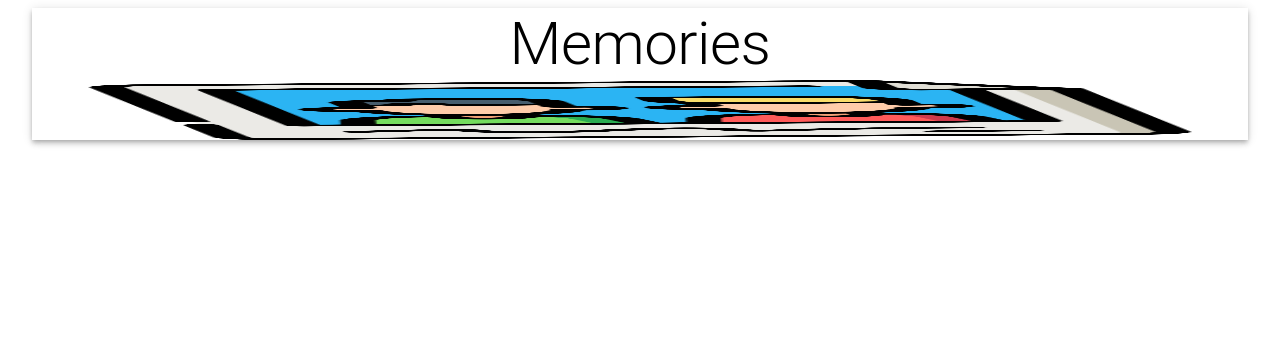
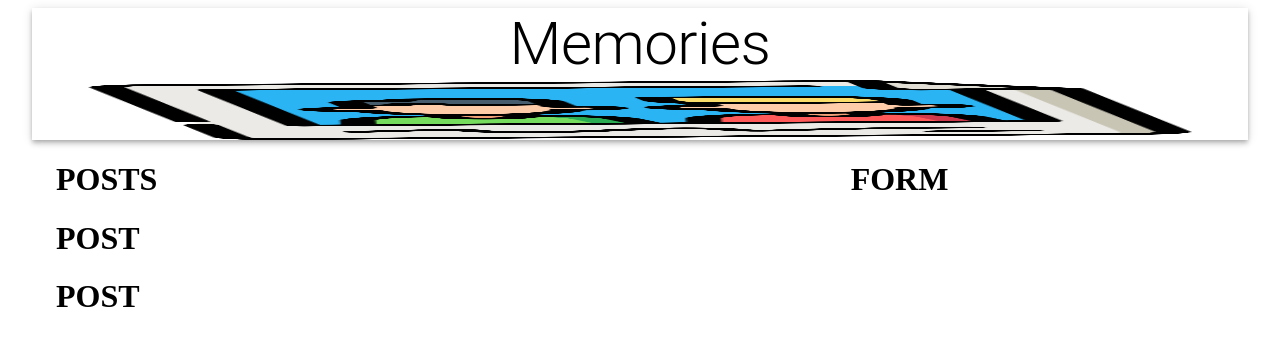
Before and after one commit to TommyMynnSon/memories, a React (Create React App) app in the folder client/: page / in a window 1280 px wide. Shown: the top 346 px of the page. Built offline with nearby package versions, Linux system fonts and the light colour scheme.

Commit message:
Import Posts and Form compononent into App component

```diff
--- a/client/src/App.js
+++ b/client/src/App.js
@@ -1,6 +1,8 @@
 import React from 'react';
 import { Container, AppBar, Typography, Grow, Grid } from '@material-ui/core';
 
+import Posts from './components/Posts/Posts';
+import Form from './components/Form/Form';
 import memories from './images/memories.png';
 
 const App = () => {
@@ -10,6 +12,18 @@
         <Typography variant="h2" align="center">Memories</Typography>
         <img src={memories} alt="memories" height="60" />
       </AppBar>
+      <Grow in>
+        <Container>
+          <Grid container justify="space-between" alignItems="stretch" spacing={3}>
+            <Grid item xs={12} sm={7}>
+              <Posts />
+            </Grid>
+            <Grid item xs={12} sm={4}>
+              <Form />
+            </Grid>
+          </Grid>
+        </Container>
+      </Grow>
     </Container>
   );
 };
```
